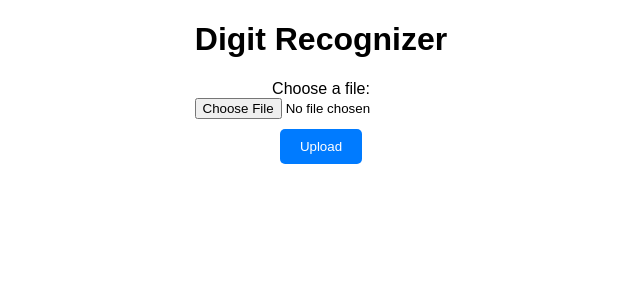
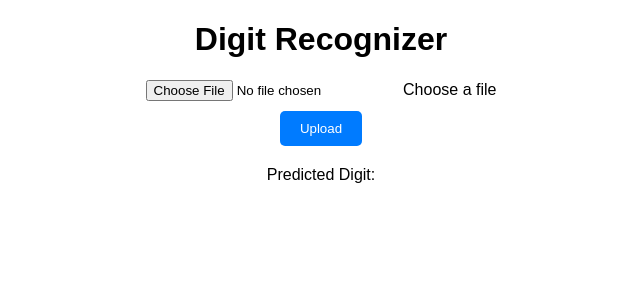
Before and after one commit to KushanMalith/Digit-Recognizer, a Flask app: page / in a window 1280 px wide. Shown: the top 300 px of the page, without its empty margins (319-959 px from the left). Run offline with Flask 3, Linux system fonts and the light colour scheme; parts of the project's set-up code (start-up, migrations or seed data) failed here and were passed over.

Commit message:
new index.html

```diff
--- a/app/templates/index.html
+++ b/app/templates/index.html
@@ -4,25 +4,24 @@
     <meta charset="UTF-8">
     <meta name="viewport" content="width=device-width, initial-scale=1.0">
     <title>Digit Recognizer</title>
-    <link rel="stylesheet" href="{{ url_for('static', filename='css/styles.css') }}">
+    <link rel="stylesheet" href="../../static/css/styles.css">
 </head>
 <body>
-    <h1>Digit Recognizer</h1>
-    <form action="{{ url_for('upload_file') }}" method="post" enctype="multipart/form-data" id="upload-form">
-        <label for="file">Choose a file:</label>
-        <input type="file" name="file" id="file" accept="image/*">
-        <button type="submit">Upload</button>
-    </form>
+    <div class="container">
+        <h1 class="title">Digit Recognizer</h1>
+        <form action="{{ url_for('upload_file') }}" method="post" enctype="multipart/form-data" id="upload-form">
+            <label for="file" class="file-label">
+                <input type="file" name="file" id="file" accept="image/*">
+                <span class="file-text">Choose a file</span>
+            </label>
+            <button type="submit" class="upload-btn">Upload</button>
+        </form>
 
-    <!-- Display error message if any -->
-    {% if error %}
-    <p>{{ error }}</p>
-    {% endif %}
-    <!-- Display predicted digit if available -->
-    {% if digit %}
-    <p id="predicted-digit">Predicted Digit: {{ digit }}</p>
-    {% endif %}
+        <div id="prediction" class="prediction-container">
+            <p id="predicted-digit" class="predicted-digit">Predicted Digit: </p>
+        </div>
+    </div>
 
-    <script src="{{ url_for('static', filename='js/script.js') }}" defer></script>
+    <script src="../../static/js/script.js" defer></script>
 </body>
 </html>
```
